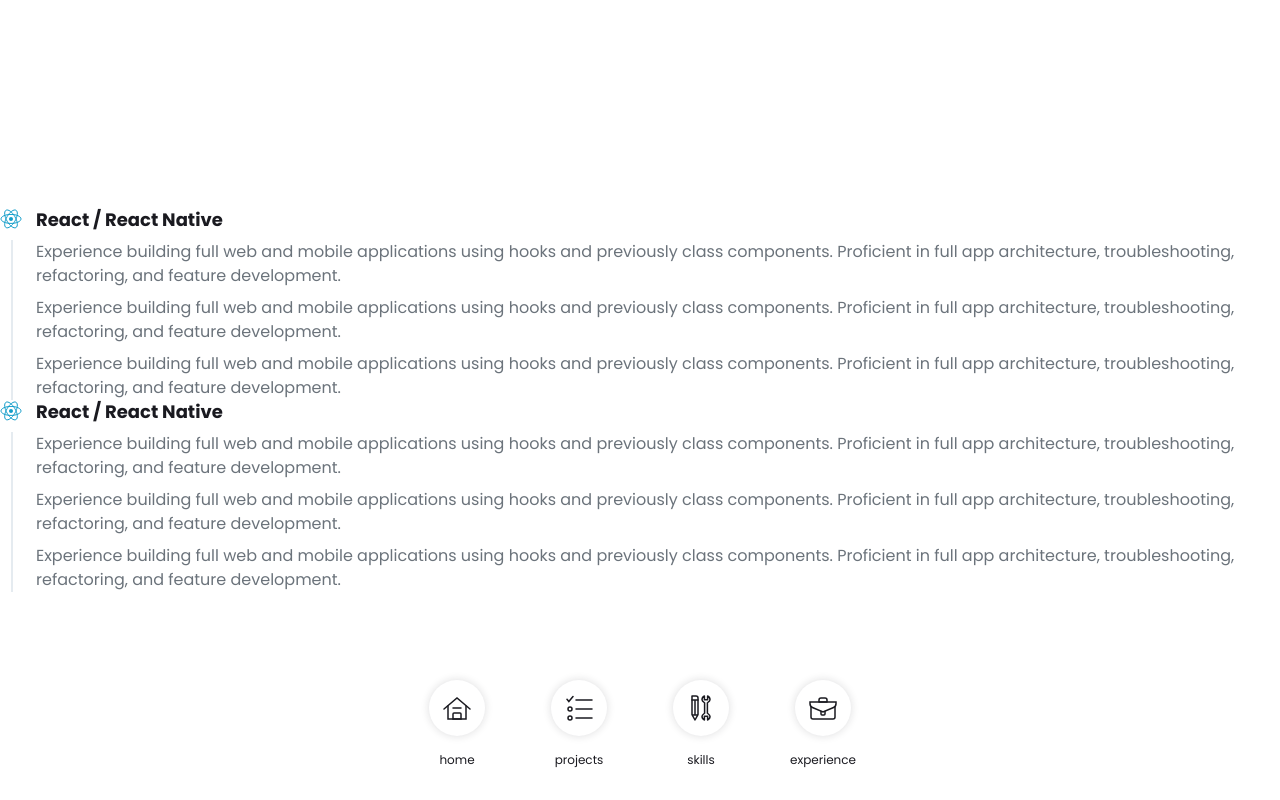
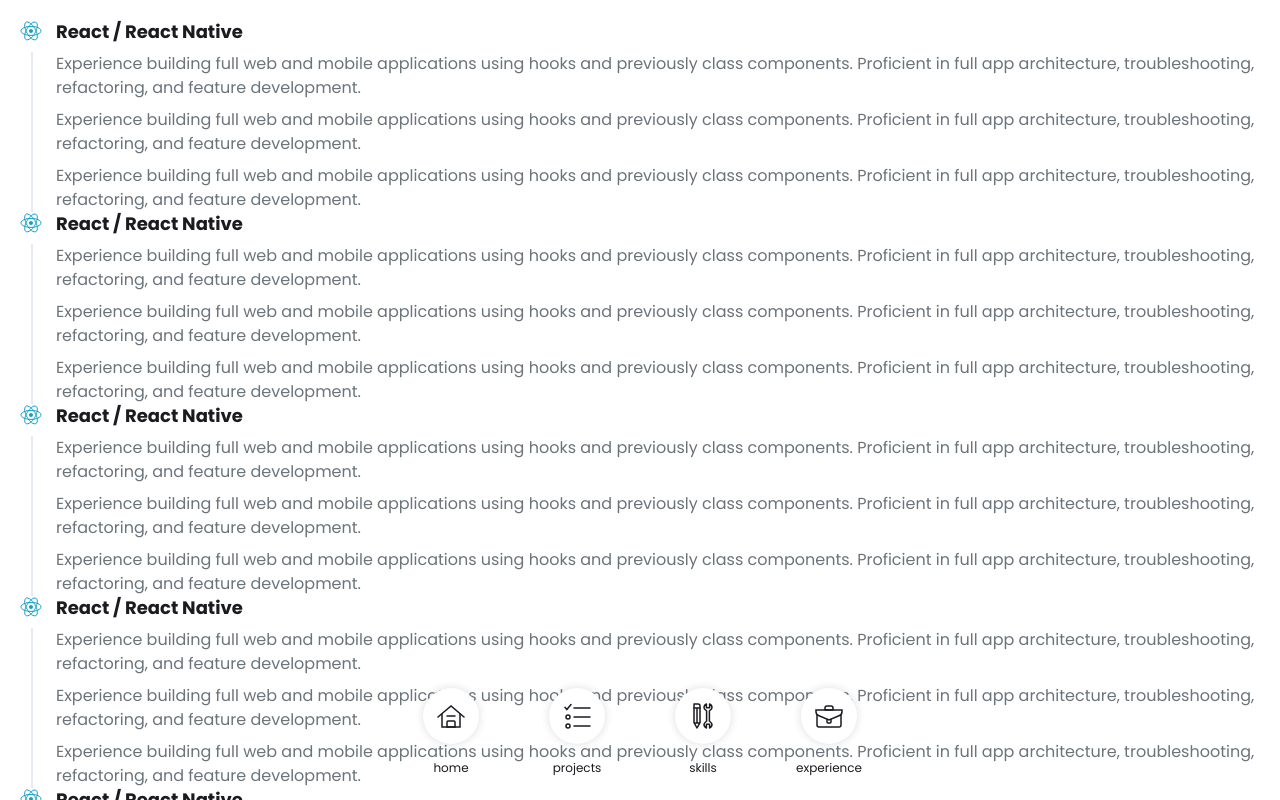
Before and after one commit to d8en/jd-portfolio, a React (Vite) app: page /skills in a window 1280 px wide. Built offline with nearby package versions, Linux system fonts and the light colour scheme.

Commit message:
nav containre

```diff
--- a/src/components/JdNav/navStyles.module.scss
+++ b/src/components/JdNav/navStyles.module.scss
@@ -1,14 +1,14 @@
 @use "../../styles/" as *;
 
 .navContainer {
+    z-index: 2;
+    position: absolute;
+    bottom: 0;
     box-sizing: border-box;
-    padding: 12px;
-    background-color: var(--primBg);
+    padding: 4px;
     @include flexCentered;
     justify-content: space-between;
     gap: 12px;
-    position: absolute;
-    bottom: 0;
     flex-wrap: wrap;
     width: 500px;
 
--- a/src/components/jdViewWrapper/jdViewWrapper.tsx
+++ b/src/components/jdViewWrapper/jdViewWrapper.tsx
@@ -1,8 +1,16 @@
 import styles from './viewWrapperStyles.module.scss';
 
-export function JdViewWrapper(props: React.PropsWithChildren & React.HTMLAttributes<HTMLDivElement>): JSX.Element {
+export interface IJdViewWrapperProps {
+    removeMargin?: boolean;
+}
+
+export function JdViewWrapper(props: React.PropsWithChildren & IJdViewWrapperProps & React.HTMLAttributes<HTMLDivElement>): JSX.Element {
     return (
-        <div className={styles.viewContainer} {...props}>
+        <div
+            {...props}
+            className={`${styles.viewContainer} ${props.className ? props.className : ''}`}
+            style={{ margin: props.removeMargin ? 0 : undefined }}
+        >
             {props.children}
         </div>
     )
--- a/src/components/jdViewWrapper/viewWrapperStyles.module.scss
+++ b/src/components/jdViewWrapper/viewWrapperStyles.module.scss
@@ -1,8 +1,14 @@
 @use "../../styles/" as *;
 
 .viewContainer {
+    box-sizing: border-box;
     z-index: 1;
     @include flexJustifyStart;
     flex-direction: column;
+    height: 100%;
     overflow-y: auto;
+    @include scroll-bar;
+    // background-color: blue;
+    margin: 0 20px;
+    padding: 20px 0 240px 0;
 }
--- a/src/components/jdXpItem/jdXpItem.tsx
+++ b/src/components/jdXpItem/jdXpItem.tsx
@@ -12,7 +12,7 @@
         <div className={styles.xpItemContainer}>
 
             {/* FIRST COLUMN  */}
-            <div className={styles.xpColumn}>
+            <div className={styles.xpColumn} style={{ height: '100%' }}>
 
                 {/* ICON */}
                 <div className={styles.xpIcon}>
--- a/src/components/jdXpItem/xpItemStyles.module.scss
+++ b/src/components/jdXpItem/xpItemStyles.module.scss
@@ -14,7 +14,7 @@
     @include flexCentered;
     place-items: start;
     flex-direction: column;
-    height: 100%;
+    // height: 100%;
     gap: 8px;
 }
 
--- a/src/styles/_body.scss
+++ b/src/styles/_body.scss
@@ -13,10 +13,10 @@
 
 @mixin fullVh {
     height: 100vh;
-    @include media-phone {
-        height: -webkit-fill-available;
-        height: -moz-available;
-    }
+    // @include media-phone {
+    //     height: -webkit-fill-available;
+    //     height: -moz-available;
+    // }
     overflow-y: hidden;
     overflow-x: hidden;
 }
--- a/src/styles/_scroll.scss
+++ b/src/styles/_scroll.scss
@@ -1,12 +1,13 @@
 @mixin scroll-bar {
-    &::-webkit-scrollbar {
+    scrollbar-color: var(--greyText) transparent;
+    &::-webkit-scrollbar,
+    -moz-scrollbar {
         width: 8px;
-        display: none;
 
         /* width of the entire scrollbar */
-        &:hover {
-            background-color: transparent;
-        }
+        // &:hover {
+        // }
+        background-color: transparent;
     }
 
     &::-webkit-scrollbar-track {
@@ -21,7 +22,7 @@
     }
 
     &::-webkit-scrollbar-thumb {
-        background-color: red;
+        background-color: var(--greyBg);
         /* color of the scroll thumb */
         border-radius: 20px;
         /* roundness of the scroll thumb */
@@ -29,7 +30,7 @@
 
         /* creates padding around scroll thumb */
         &:hover {
-            background-color: orange;
+            background-color: var(--primWhite);
         }
     }
 }
--- a/src/views/jdSkillsView/jdSkillsView.tsx
+++ b/src/views/jdSkillsView/jdSkillsView.tsx
@@ -17,6 +17,36 @@
                 xp="4 Years"
                 fillAmt={1}
             />
+            <JdXpItem
+                title="React / React Native"
+                icon={<ReactIcon />}
+                xp="4 Years"
+                fillAmt={1}
+            />
+            <JdXpItem
+                title="React / React Native"
+                icon={<ReactIcon />}
+                xp="4 Years"
+                fillAmt={1}
+            />
+            <JdXpItem
+                title="React / React Native"
+                icon={<ReactIcon />}
+                xp="4 Years"
+                fillAmt={1}
+            />
+            <JdXpItem
+                title="React / React Native"
+                icon={<ReactIcon />}
+                xp="4 Years"
+                fillAmt={1}
+            />
+            <JdXpItem
+                title="React / React Native"
+                icon={<ReactIcon />}
+                xp="4 Years"
+                fillAmt={1}
+            />
         </JdViewWrapper>
     )
 }
```
